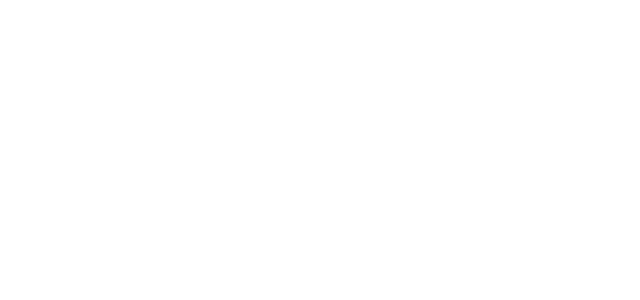
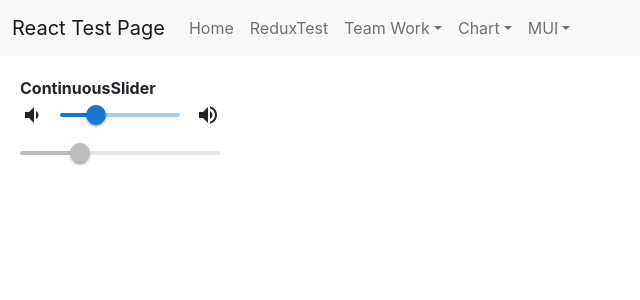
Before and after one commit to jinseok1306/React-Test, a React (Create React App) app in the folder ReactProject/client_app/: page /MUI/SliderPage in a window 1280 px wide. Before the commit this address had no page. Shown: the top 300 px of the page, without its empty margins (0-640 px from the left). Built offline with nearby package versions, Linux system fonts and the light colour scheme.

Commit message:
MUI Continuous slider 테스트 완료

```diff
--- a/ReactProject/client_app/src/App.tsx
+++ b/ReactProject/client_app/src/App.tsx
@@ -28,6 +28,7 @@ function App() {
                   <Route path="/MUI/RadioPage" element={<Page.RadioPage />} />
                   <Route path="/MUI/RatingPage" element={<Page.RatingPage />} />
                   <Route path="/MUI/SelectPage" element={<Page.SelectPage />} />
+                  <Route path="/MUI/SliderPage" element={<Page.SliderPage />} />
                   </Routes>
           </Provider>
     </div>
--- a/ReactProject/client_app/src/components/Menu.tsx
+++ b/ReactProject/client_app/src/components/Menu.tsx
@@ -35,6 +35,7 @@ const Menu = () => {
                                 <NavDropdown.Item><Link to="/MUI/RadioPage" style={{ color: 'rgba(0, 0, 0, 0.55)', textDecoration: 'none' }}>RadioPage</Link></NavDropdown.Item>
                                 <NavDropdown.Item><Link to="/MUI/RatingPage" style={{ color: 'rgba(0, 0, 0, 0.55)', textDecoration: 'none' }}>RatingPage</Link></NavDropdown.Item>
                                 <NavDropdown.Item><Link to="/MUI/SelectPage" style={{ color: 'rgba(0, 0, 0, 0.55)', textDecoration: 'none' }}>SelectPage</Link></NavDropdown.Item>
+                                <NavDropdown.Item><Link to="/MUI/SliderPage" style={{ color: 'rgba(0, 0, 0, 0.55)', textDecoration: 'none' }}>SliderPage</Link></NavDropdown.Item>
                             </NavDropdown>
                         </Nav>
                     </Navbar.Collapse>
--- /dev/null
+++ b/ReactProject/client_app/src/components/Slider/ContinuousSlider.tsx
@@ -0,0 +1,25 @@
+import * as React from 'react';
+import Box from '@mui/material/Box';
+import Stack from '@mui/material/Stack';
+import Slider from '@mui/material/Slider';
+import VolumeDown from '@mui/icons-material/VolumeDown';
+import VolumeUp from '@mui/icons-material/VolumeUp';
+
+export default function ContinuousSlider() {
+    const [value, setValue] = React.useState<number>(30);
+
+    const handleChange = (event: Event, newValue: number | number[]) => {
+        setValue(newValue as number);
+    };
+
+    return (
+        <Box sx={{ width: 200 }}>
+            <Stack spacing={2} direction="row" sx={{ mb: 1 }} alignItems="center">
+                <VolumeDown />
+                <Slider aria-label="Volume" value={value} onChange={handleChange} />
+                <VolumeUp />
+            </Stack>
+            <Slider disabled defaultValue={30} aria-label="Disabled slider" />
+        </Box>
+    );
+}
--- /dev/null
+++ b/ReactProject/client_app/src/pages/MUI/SliderPage.tsx
@@ -0,0 +1,22 @@
+import React, { useCallback, useState } from "react";
+import Menu from '../../components/Menu';
+import Grid from '@mui/material/Grid';
+import ContinuousSlider from '../../components/Slider/ContinuousSlider';
+
+const SliderPage = () => {
+    return (
+        <div>
+            <Menu />
+            <div style={{ margin: 20 }}>
+                <Grid container rowSpacing={1} columnSpacing={{ xs: 1, sm: 2, md: 3 }}>
+                    <Grid item xs={3}>
+                        <b>ContinuousSlider</b>
+                        <ContinuousSlider />
+                    </Grid>
+                </Grid>
+            </div>
+        </div>
+    );
+};
+
+export default SliderPage;
--- a/ReactProject/client_app/src/pages/index.tsx
+++ b/ReactProject/client_app/src/pages/index.tsx
@@ -16,3 +16,4 @@ export { default as CheckboxPage } from './MUI/CheckboxPage';
 export { default as RadioPage } from './MUI/RadioPage';
 export { default as RatingPage } from './MUI/RatingPage';
 export { default as SelectPage } from './MUI/SelectPage';
+export { default as SliderPage } from './MUI/SliderPage';
```
Also changed, not shown: 1 other file (tests, documents, lock files or other folders).
